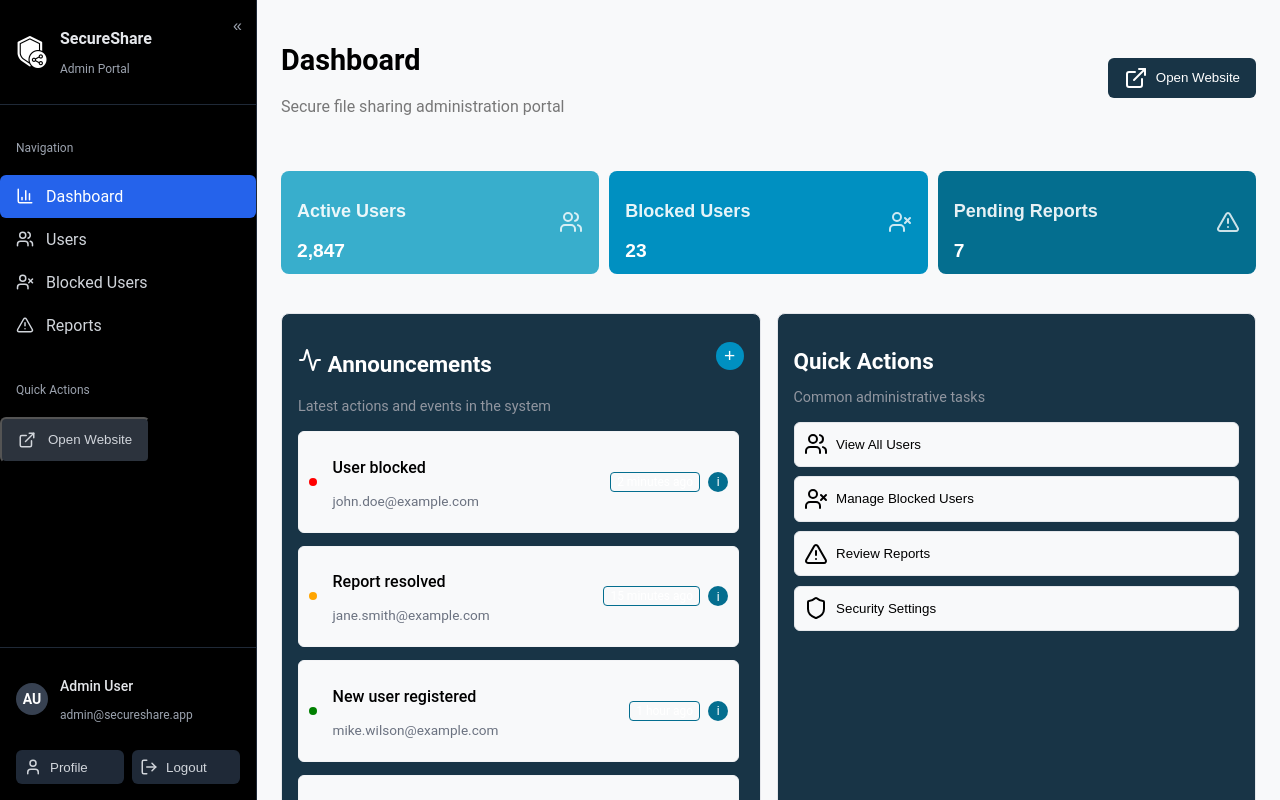
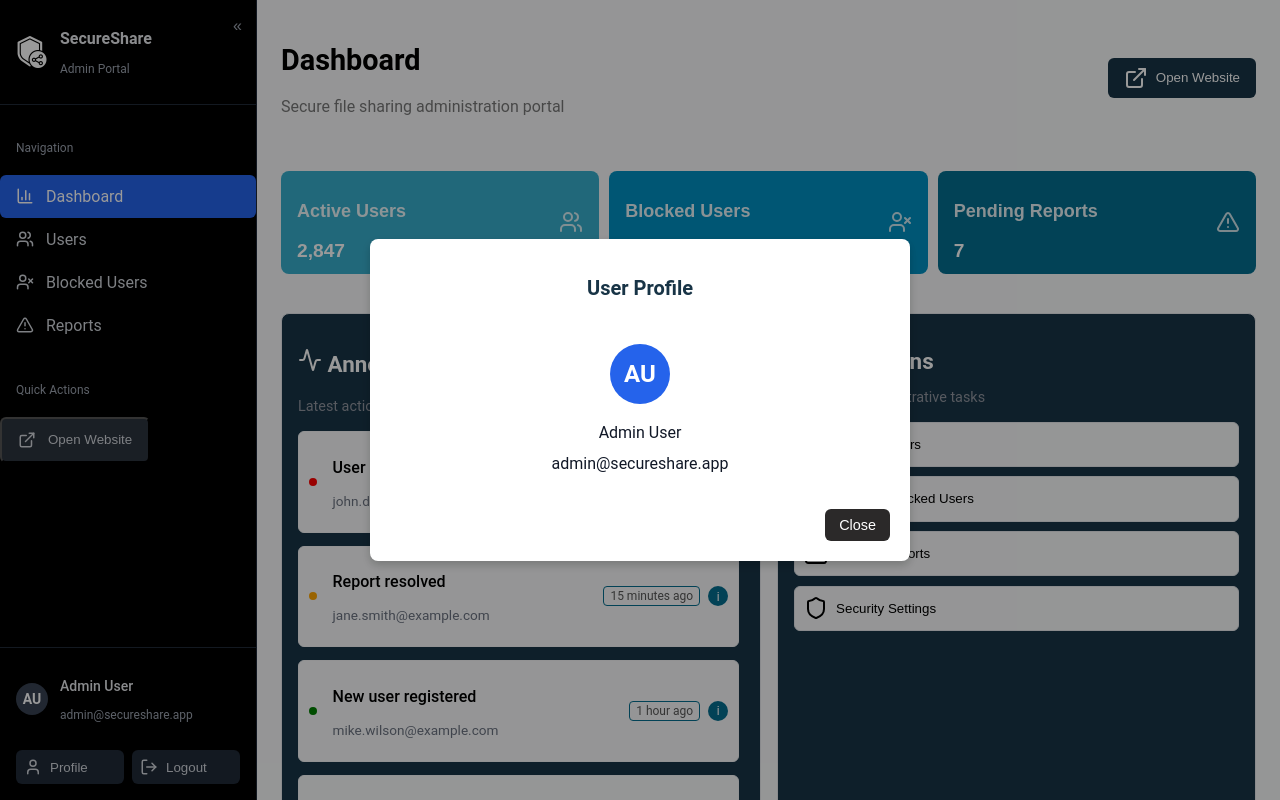
Before and after one commit to COS301-SE-2025/Secure-File-Sharing-Platform, a React (Vite) app in the folder sfsp-admin/: page /dashboard in a window 1280 px wide. Both pictures are taken after a click on the button "Profile". Built offline with nearby package versions, Linux system fonts and the light colour scheme.

Commit message:
fixes to design

```diff
--- a/sfsp-admin/src/ui/components/sidebar/Sidebar.css
+++ b/sfsp-admin/src/ui/components/sidebar/Sidebar.css
@@ -184,3 +184,59 @@
 .icon-btn:hover {
   color: #fff;
 }
+
+/* profile */
+
+.modal-backdrop {
+  position: fixed;
+  inset: 0;
+  background: rgba(0,0,0,0.4);
+  display: flex;
+  justify-content: center;
+  align-items: center;
+  z-index: 100;
+}
+
+.modal {
+  background: #fff;
+  padding: 20px;
+  border-radius: 8px;
+  min-width: 320px;
+  max-width: 90%;
+  box-shadow: 0 4px 12px rgba(0,0,0,0.25);
+}
+
+.modal-title {
+  text-align: center;
+  margin-bottom: 16px;
+  color: #183446;
+}
+
+.profile-details {
+  display: flex;
+  flex-direction: column;
+  align-items: center;  /* centers avatar + text horizontally */
+  margin: 16px 0;
+  line-height: 1.6;
+}
+
+.avatar.large {
+  width: 60px;
+  height: 60px;
+  border-radius: 50%;
+  background: #2563eb;
+  color: white;
+  display: flex;
+  align-items: center;
+  justify-content: center;
+  font-weight: bold;
+  font-size: 1.5rem;
+  margin-bottom: 12px;
+}
+
+.profile .btn-info{
+  background-color: #2b2929;
+}
+.profile .btn-info:hover{
+  background-color: #38AECC;
+}
--- a/sfsp-admin/src/ui/components/sidebar/Sidebar.jsx
+++ b/sfsp-admin/src/ui/components/sidebar/Sidebar.jsx
@@ -24,6 +24,8 @@ const navigationItems = [
 export default function Sidebar() {
   const [collapsed, setCollapsed] = useState(false);
   const navigate = useNavigate();
+  const [profileModalOpen, setProfileModalOpen] = useState(false);
+
 
   function getInitials(name) {
     return name
@@ -119,9 +121,13 @@ export default function Sidebar() {
               </div>
             </div>
             <div className="profile-actions">
-              <button className="profile-btn">
+              <button
+                className="profile-btn"
+                onClick={() => setProfileModalOpen(true)}
+              >
                 <User className="nav-icon" /> Profile
               </button>
+
               <button onClick={handleLogout} className="profile-btn">
                 <LogOut className="nav-icon" /> Logout
               </button>
@@ -130,6 +136,30 @@ export default function Sidebar() {
         )}
       </div>
 
+      {profileModalOpen && (
+        <div className="modal-backdrop" onClick={() => setProfileModalOpen(false)}>
+          <div className="modal" onClick={(e) => e.stopPropagation()}>
+            <h2 className="modal-title">User Profile</h2>
+            <div className="profile-details">
+              <div className="avatar large">
+                <span>{getInitials("Admin User")}</span>
+              </div>
+              <p>Admin User</p>
+              <p>admin@secureshare.app</p>
+            </div>
+            <div className="profile btn-send">
+              <button
+                className="profile btn-info"
+                onClick={() => setProfileModalOpen(false)}
+              >
+                Close
+              </button>
+            </div>
+          </div>
+
+        </div>
+      )}
+
     </aside>
   );
 }
--- a/sfsp-admin/src/ui/dashboard/Dashboard.css
+++ b/sfsp-admin/src/ui/dashboard/Dashboard.css
@@ -211,10 +211,14 @@
 
 .badge {
     font-size: 0.8rem;
-    color: #555;
+    color: #575757;
     border: 1px solid #046E8F;
     padding: 0.2rem 0.6rem;
     border-radius: 12px;
+}
+
+.timestamp-info .badge{
+    color: #575757;
 }
 
 .quick-actions {
--- a/sfsp-admin/src/ui/users/Users.css
+++ b/sfsp-admin/src/ui/users/Users.css
@@ -214,14 +214,14 @@
 
 .icon-verified {
     color: #22C55E;
-    width: 1rem;
-    height: 1rem;
+    width: 1.5rem;
+    height: 1.5rem;
 }
 
 .icon-unverified {
     color: #F59E0B;
-    width: 1rem;
-    height: 1rem;
+    width: 1.5rem;
+    height: 1.5rem;
 }
 
 .actions-cell button {
@@ -290,12 +290,22 @@
     padding: 20px;
     border-radius: 8px;
     min-width: 350px;
+    max-width: 90%;
     color: #111827;
     box-shadow: 0 4px 12px rgba(0, 0, 0, 0.25);
 }
 
 .btn-close {
-    background: #4b5563;
+  background: #6b7280;
+  color: white;
+  border: none;
+  padding: 8px 14px;
+  border-radius: 4px;
+  cursor: pointer;
+}
+
+.btn-close:hover{
+ background-color: #38AECC;
 }
 
 .admin-create {
@@ -444,3 +454,61 @@
 .role-select:focus{
     outline: 2px solid #34bfee;
 }
+
+/* message modal */
+
+.message-input {
+  width: 100%;
+  min-height: 100px;
+  max-height: 200px;
+  resize: vertical;
+  padding: 10px;
+  border: 1px solid #d1d5db;
+  border-radius: 6px;
+  font-size: 0.95rem;
+  font-family: inherit;
+  margin-bottom: 16px;
+  box-sizing: border-box;
+}
+
+.message-input:hover{
+    outline: 2px solid #34bfee;
+}
+
+.message-input:focus{
+    outline: 2px solid #34bfee;
+}
+
+.btn-send {
+  display: flex;
+  justify-content: flex-end;
+  gap: 10px;
+}
+
+.btn-send .btn-info,
+.btn-delete {
+  padding: 8px 14px;
+  border: none;
+  border-radius: 6px;
+  cursor: pointer;
+  font-size: 0.9rem;
+  transition: background 0.2s ease-in-out;
+}
+
+.btn-send .btn-info {
+  background-color: #2563eb;
+  color: white;
+}
+
+.btn-send .btn-info:hover {
+  background-color: #1e40af;
+}
+
+.btn-send .btn-delete {
+  background-color: #dc2626;
+  color: white;
+}
+
+.btn-send .btn-delete:hover {
+  background-color: #991b1b;
+}
```
